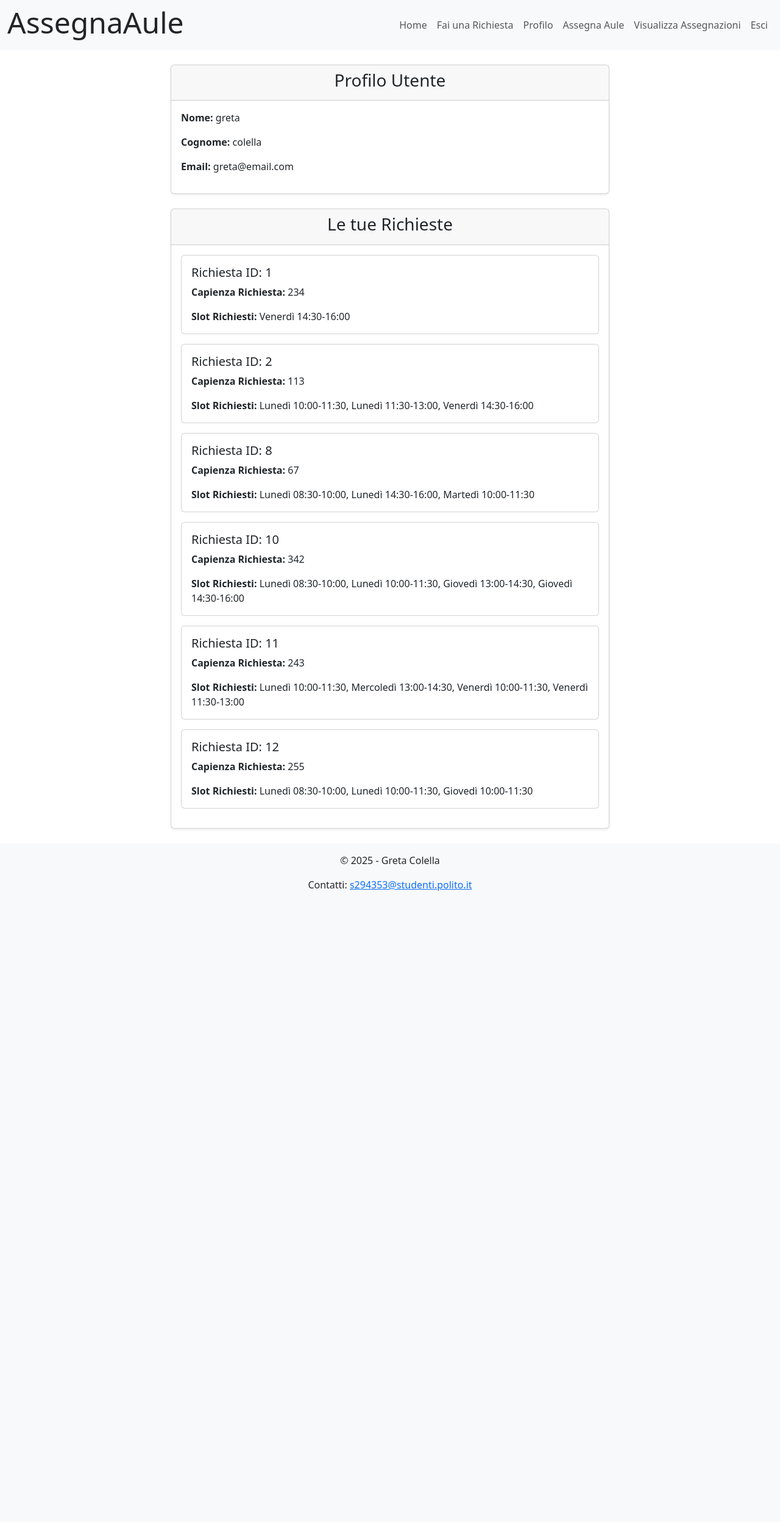
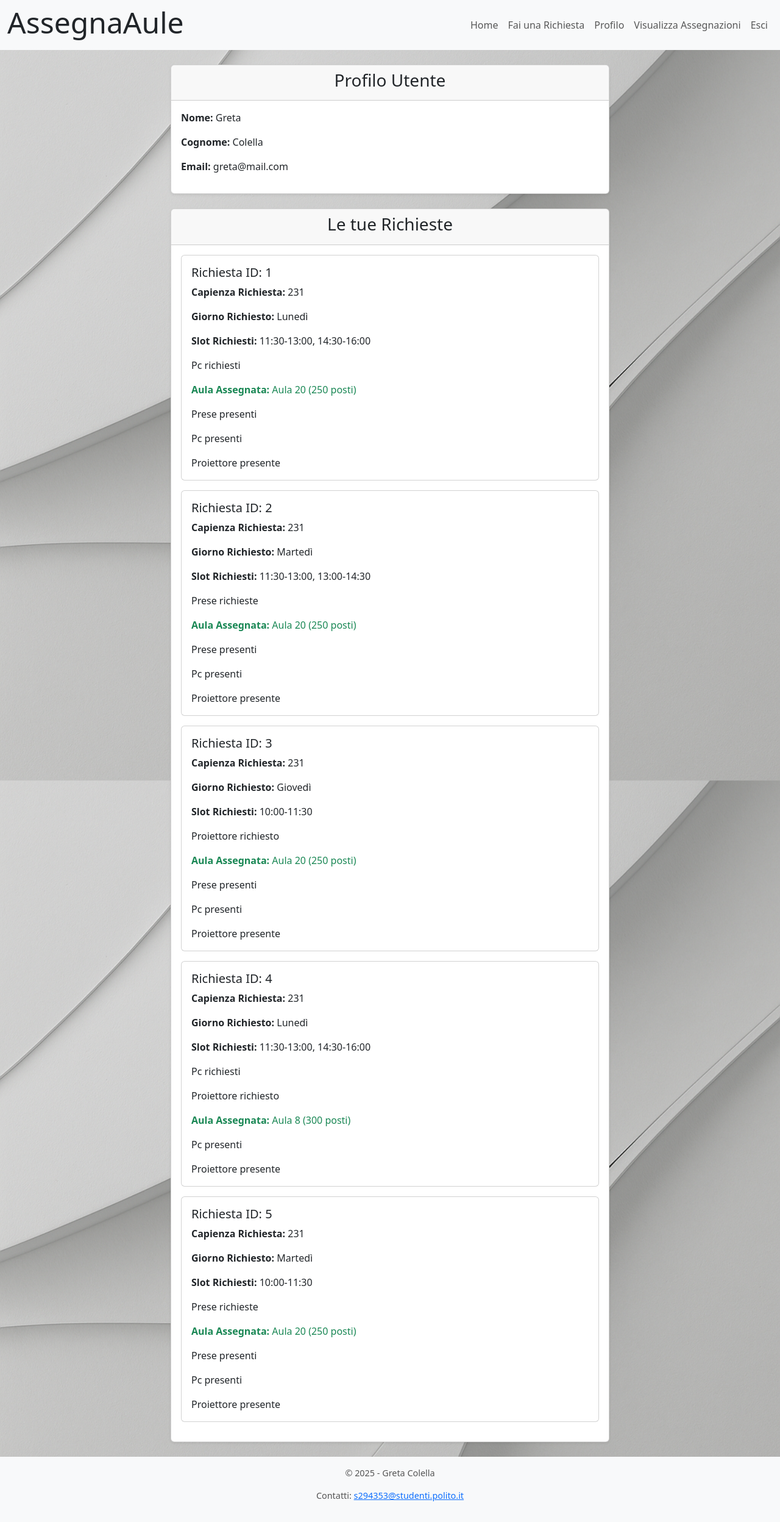
Before and after one commit to gretaColellaa/tesi_git, a Flask app: page /myaccount in a window 1280 px wide. Shown: the whole page at 61% size. Before the commit the page ends 1461 px from the top, so only its background shows below. Run offline with Flask 3, Linux system fonts and the light colour scheme; a user stored in the database is signed in; data comes from the database, SQL or seed files in the repository.

Commit message:
aggiunta admin, aggiunta car_aule, modifica database, modifiche conseguenti

```diff
--- a/app.py
+++ b/app.py
@@ -90,14 +90,9 @@
 @app.route('/richiesta', methods=['POST'])
 @login_required
 def richiesta_post():
-    # Recupera i dati dal form
     capienza = request.form.get('capienza')
-    raw_slots = request.form.getlist('slot')  # ['Lunedì_08:30-10:00', ...]
-    print(raw_slots)
-
-    # Validazione input
-    if not capienza or not raw_slots:
-        flash("Compilare tutti i campi richiesti!", "error")
+    if not capienza:
+        flash("Inserisci la capienza!", "error")
         return redirect(url_for('richiesta'))
 
     try:
@@ -106,76 +101,143 @@
         flash("La capienza deve essere un numero valido.", "error")
         return redirect(url_for('richiesta'))
 
-    # Conversione da label slot a ID slot
-    slot_ids = []
-    for raw in raw_slots:
+    # Recupera gli slot selezionati dal form
+    raw_slot_values = request.form.getlist('slot')  # es: ['Lunedì_08:30-10:00', 'Martedì_10:00-11:30']
+
+    # Raggruppa gli slot per giorno
+    slots_per_giorno = {}  # es: {'Lunedì': [2, 3], 'Martedì': [5]}
+    for raw in raw_slot_values:
         try:
-            giorno, fascia = raw.split("_")
-            ora_inizio, ora_fine = fascia.split("-")
-            id_slot = slot_dao.get_slot_id_by_label(giorno, ora_inizio, ora_fine)
-            print(giorno, fascia, ora_inizio, ora_fine, id_slot)
+            giorno, fascia = raw.split("_")  # 'Lunedì', '08:30-10:00'
+            ora_inizio, ora_fine = fascia.split("-")  # '08:30', '10:00'
+            id_slot = slot_dao.get_slot_id_by_label(ora_inizio.strip(), ora_fine.strip())
             if id_slot:
-                slot_ids.append(str(id_slot))
+                if giorno not in slots_per_giorno:
+                    slots_per_giorno[giorno] = []
+                slots_per_giorno[giorno].append(str(id_slot))
         except Exception as e:
-            print(f"Errore con lo slot {raw}: {e}")
+            print("Errore parsing slot:", raw, e)
 
-    if not slot_ids:
+    almeno_una_richiesta = False
+
+    for giorno, slot_ids in slots_per_giorno.items():
+        prese = 1 if f"prese_{giorno}" in request.form else 0
+        pc = 1 if f"pc_{giorno}" in request.form else 0
+        proiettore = 1 if f"proiettore_{giorno}" in request.form else 0
+
+        richieste_dao.create_richiesta(
+            idProf=current_user.id,
+            capienza=capienza,
+            slots=slot_ids,
+            giorno=giorno,
+            prese=prese,
+            pc=pc,
+            proiettore=proiettore
+        )
+
+        almeno_una_richiesta = True
+
+    if almeno_una_richiesta:
+        flash("Richieste inserite correttamente!", "success")
+    else:
         flash("Nessuno slot valido selezionato.", "error")
-        return redirect(url_for('richiesta'))
 
-    # Salva nel database
-    richieste_dao.create_richiesta(
-        idProf=current_user.id,
-        capienza=capienza,
-        slots=slot_ids
-    )
+    return redirect(url_for('home'))
 
-    flash("Richiesta inserita correttamente!", "success")
-    return redirect(url_for('home'))
 
 @app.route('/myaccount')
 @login_required
 def myaccount():
-    # Prende direttamente solo le richieste dell'utente loggato
-    mie_richieste = richieste_dao.get_richieste_by_idProf(current_user.id)
+    if current_user.id != 0:
+        # Prende tutte le richieste del prof attualmente loggato
+        mie_richieste = richieste_dao.get_richieste_by_idProf(current_user.id)
 
-     # Trasformiamo gli slot in descrizione leggibile
-    richieste_con_descrizione = []
-    for richiesta in mie_richieste:
-        # slots è una stringa tipo "2,3,4" --> va splittata
-        slot_ids = [int(s) for s in richiesta['slots'].split(',')]
-        descrizione_slots = slot_dao.get_descrizione_slot_by_ids(slot_ids)
-        richiesta_obj = {
-            'id': richiesta['id'],
-            'capienza': richiesta['capienza'],
-            'slots': descrizione_slots  # qui passo la versione leggibile
-        }
-        richieste_con_descrizione.append(richiesta_obj)
+        # Recupera tutte le assegnazioni
+        assegnazioni = assegnazione_dao.get_assegnazioni()
 
-    return render_template('myaccount.html', richieste=richieste_con_descrizione)
+        richieste_con_dettagli = []
+        for richiesta in mie_richieste:
+            slot_ids = [int(s) for s in richiesta['slots'].split(',')]
+            descrizione_slots = slot_dao.get_descrizione_slot_by_ids(slot_ids)
+
+            # Cerca assegnazione associata
+            aula_assegnata = next((a for a in assegnazioni if a['id_richiesta'] == richiesta['id']), None)
+
+            aula_info = None
+            if aula_assegnata:
+                aula_info = aule_dao.get_aula_by_id(aula_assegnata['id_aula'])
+
+            richieste_con_dettagli.append({
+                'id': richiesta['id'],
+                'capienza': richiesta['capienza'],
+                'giorno': richiesta['giorno'],
+                'slots': descrizione_slots,
+                'prese': richiesta['prese'],
+                'pc': richiesta['pc'],
+                'proiettore': richiesta['proiettore'],
+                'aula': aula_info['id'] if aula_info else None,
+                'capienza_aula': aula_info['capienza'] if aula_info else None,
+                'prese_aula': aula_info['prese'] if aula_info else None,
+                'pc_aula': aula_info['pc'] if aula_info else None,
+                'proiettore_aula': aula_info['proiettore'] if aula_info else None,
+
+                })
+
+        return render_template('myaccount.html', richieste=richieste_con_dettagli)
+    else:
+        flash("Accesso non consentito per l'amministratore.", "danger")
+        return redirect(url_for('home'))
+
 
 
 
 @app.route('/assegna_aule')
 @login_required
 def assegna_aule():
+    if current_user.id !=0:
+        flash("Accesso non consentito", "danger")
+        return redirect(url_for('home'))
+
+
     # Recupera dati
     richieste_rows = richieste_dao.get_richieste()
     aule_rows = aule_dao.get_aule()
     slots_rows = slot_dao.get_all_slots()
 
-    richieste = [] #lista di oggetti di classe Richiesta
+    # Costruisci oggetti Richiesta
+    richieste = []
     for r in richieste_rows:
         slot_ids = [int(s) for s in r['slots'].split(',')] if r['slots'] else []
-        richieste.append(Richiesta(id=r['id'], id_prof=r['idProf'], capienza_richiesta=r['capienza'], slotIds=slot_ids))
+        richieste.append(Richiesta(
+            id=r['id'],
+            id_prof=r['idProf'],
+            capienza_richiesta=r['capienza'],
+            slotIds=slot_ids,
+            giorno=r['giorno'],  # ORA è richiesto
+            prese=r['prese'],
+            pc=r['pc'],
+            proiettore=r['proiettore']
+        ))
 
+    # Costruisci oggetti Aula
     aule = []
     for a in aule_rows:
-        aule.append(Aula(id_aula=a['id'], capienza=a['capienza']))
+        aule.append(Aula(
+            id_aula=a['id'],
+            capienza=a['capienza'],
+            prese=a['prese'],
+            pc=a['pc'],
+            proiettore=a['proiettore']
+        ))
 
+    # Costruisci oggetti Slot
     slots = []
     for s in slots_rows:
-        slots.append(Slot(id=s['id'], giorno=s['giorno'], ora_inizio=s['ora_inizio'], ora_fine=s['ora_fine']))
+        slots.append(Slot(
+            id=s['id'],
+            ora_inizio=s['ora_inizio'],
+            ora_fine=s['ora_fine']
+        ))
 
     # Esegui l'assegnazione avanzata
     assegnazioni, motivazioni = assegna_aule_avanzato(richieste, aule, slots)
@@ -188,7 +250,7 @@
         if id_aula:  # Solo quelle andate a buon fine
             assegnazione_dao.salva_assegnazione(id_richiesta, id_aula)
 
-    # Prepara risultati da mostrare
+    # Prepara risultati per la pagina HTML
     risultati = []
     for richiesta in richieste:
         risultati.append({
--- a/aule_dao.py
+++ b/aule_dao.py
@@ -6,7 +6,7 @@
     conn.row_factory = sqlite3.Row
     cursor = conn.cursor()
 
-    sql = 'SELECT id, capienza FROM aula'
+    sql = 'SELECT * FROM aula'
     cursor.execute(sql)
     aule = cursor.fetchall()
 
--- a/static/css/style.css
+++ b/static/css/style.css
@@ -1,5 +1,5 @@
 .signup-form {
-    background-color: #f8f9fa; /* Bootstrap bg-light */
+    background-color: #79aadb; /* Bootstrap bg-light */
     padding: 1.5rem; /* Bootstrap p-4 */
     border: 1px solid #dee2e6; /* Bootstrap border */
     border-radius: 0.375rem; /* Bootstrap rounded */
@@ -19,3 +19,70 @@
     padding: 1rem 0;
     margin-top: auto;
 }
+
+
+
+body {
+    background-image: url("../sfondo.png"); /* oppure "../img/A_digital_image_exhibits_curved,_overlapping_layer.png" */
+    background-size: cover;
+    background-repeat: no-repeat;
+    background-attachment: fixed;
+    background-position: center;
+}
+
+html, body {
+    height: 100%;
+    margin: 0;
+    padding: 0;
+}
+
+.wrapper {
+    min-height: 100vh;
+    display: flex;
+    flex-direction: column;
+}
+
+.content {
+    flex: 1;
+}
+
+.custom-footer {
+    background-color: #f8f9fa;
+    text-align: center;
+    padding: 1rem 0;
+    font-size: 0.9rem;
+    color: #555;
+}
+
+.btn {
+  display: inline-block;
+  padding: 0.5rem 1rem;
+  font-size: 1rem;
+  font-weight: 500;
+  color: #333;
+  background-color: #fafafa;
+  border: 1px solid #ccc;
+  border-radius: 0.375rem;
+  box-shadow: 0 2px 4px rgba(0, 0, 0, 0.05);
+  text-decoration: none;
+  cursor: pointer;
+  transition: background-color 0.3s ease, box-shadow 0.2s ease, transform 0.1s ease;
+}
+
+.btn:hover {
+  background-color: #fff;
+  box-shadow: 0 4px 8px rgba(0, 0, 0, 0.1);
+  transform: translateY(-1px);
+}
+
+.btn:active {
+  background-color: #f0f0f0;
+  box-shadow: 0 2px 4px rgba(0, 0, 0, 0.07);
+  transform: translateY(0);
+}
+
+.btn:disabled,
+.btn.disabled {
+  opacity: 0.6;
+  cursor: not-allowed;
+}
--- a/templates/base.html
+++ b/templates/base.html
@@ -14,29 +14,30 @@
     {% block head %}{% endblock %}
 </head>
 <body>
+    <div class="wrapper">
+
         <!-- Navbar -->
         <nav class="navbar navbar-expand-lg bg-body-tertiary">
-      <div class="container-fluid">
+          <div  class="container-fluid">
             <h1 class="display-5">AssegnaAule</h1>
             <div class="collapse navbar-collapse justify-content-end" id="navbarNavAltMarkup">
 
               <div class="navbar-nav">
                 <a class="nav-link" href="{{ url_for('home') }}">Home</a>
-            {% if current_user.is_authenticated %}
+
+                {% if current_user.is_authenticated and current_user.id != 0 %}
                     <a class="nav-link" href="{{ url_for('richiesta') }}">Fai una Richiesta</a>
                     <a class="nav-link" href="{{ url_for('myaccount') }}">Profilo</a>
-                <a class="nav-link" href="{{ url_for('assegna_aule') }}">Assegna Aule</a>
+                {% endif %}
                     <a class="nav-link" href="{{ url_for('visualizza_assegnazioni') }}">Visualizza Assegnazioni</a>
                     <a class="nav-link" href="{{ url_for('logout') }}">Esci</a>
-            {% endif %}
-
               </div>
             </div>
           </div>
         </nav>
 
         <!-- Corpo principale -->
-    <div class="container my-4">
+        <main class="content container my-4">
             {% with messages = get_flashed_messages(with_categories=true) %}
               {% if messages %}
                 {% for category, message in messages %}
@@ -49,7 +50,7 @@
             {% endwith %}
 
             {% block content %}{% endblock %}
-    </div>
+        </main>
 
         <!-- Footer -->
         <footer class="custom-footer">
@@ -59,6 +60,8 @@
             </div>
         </footer>
 
+    </div>
+
     <!-- Bootstrap JS -->
     <script src="https://cdn.jsdelivr.net/npm/bootstrap@5.3.0-alpha1/dist/js/bootstrap.bundle.min.js"></script>
     {% block scripts %}{% endblock %}
--- a/templates/myAccount.html
+++ b/templates/myAccount.html
@@ -17,6 +17,7 @@
                 </div>
             </div>
 
+
             <div class="card shadow-sm">
                 <div class="card-header text-center">
                     <h3>Le tue Richieste</h3>
@@ -28,10 +29,35 @@
                             <div class="card-body">
                                 <h5 class="card-title">Richiesta ID: {{ richiesta.id }}</h5>
                                 <p class="card-text"><strong>Capienza Richiesta:</strong> {{ richiesta.capienza }}</p>
+                                <p class="card-text"><strong>Giorno Richiesto:</strong> {{ richiesta.giorno }}</p>
                                 <p class="card-text"><strong>Slot Richiesti:</strong> {{ richiesta.slots }}</p>
+                                {%if richiesta.prese == 1%}
+                                <p class="card-text">Prese richieste</p>
+                                {% endif %}
+                                {%if richiesta.pc == 1%}
+                                <p class="card-text">Pc richiesti</p>
+                                {% endif %}
+                                {%if richiesta.proiettore == 1%}
+                                <p class="card-text">Proiettore richiesto</p>
+                                {% endif %}
+                                {% if richiesta.aula %}
+                                    <p class="card-text text-success"><strong>Aula Assegnata:</strong> Aula {{ richiesta.aula }} ({{ richiesta.capienza_aula }} posti)</p>
+                                    {%if richiesta.prese_aula == 1%}
+                                    <p class="card-text">Prese presenti</p>
+                                    {% endif %}
+                                    {%if richiesta.pc_aula == 1%}
+                                    <p class="card-text">Pc presenti</p>
+                                    {% endif %}
+                                    {%if richiesta.proiettore_aula == 1%}
+                                    <p class="card-text">Proiettore presente</p>
+                                    {% endif %}
+                                {% else %}
+                                    <p class="card-text text-danger"><strong>Aula Assegnata:</strong> Non ancora assegnata</p>
+                                {% endif %}
                             </div>
                         </div>
                         {% endfor %}
+
                     {% else %}
                         <p class="text-center">Non hai ancora effettuato richieste.</p>
                     {% endif %}
```
Also changed, not shown: assegnazione_avanzata.py (+51 -75 lines), cosa.txt (+6 -6 lines), models.py (+12 -5 lines), richieste_dao.py (+6 -10 lines), slot_dao.py (+6 -6 lines), templates/home.html (+7 -3 lines), templates/richiesta.html (+16 -3 lines), db/assegnaAule.db, static/sfondo.png (added). Lines whose indentation alone changed are shown as unchanged.
